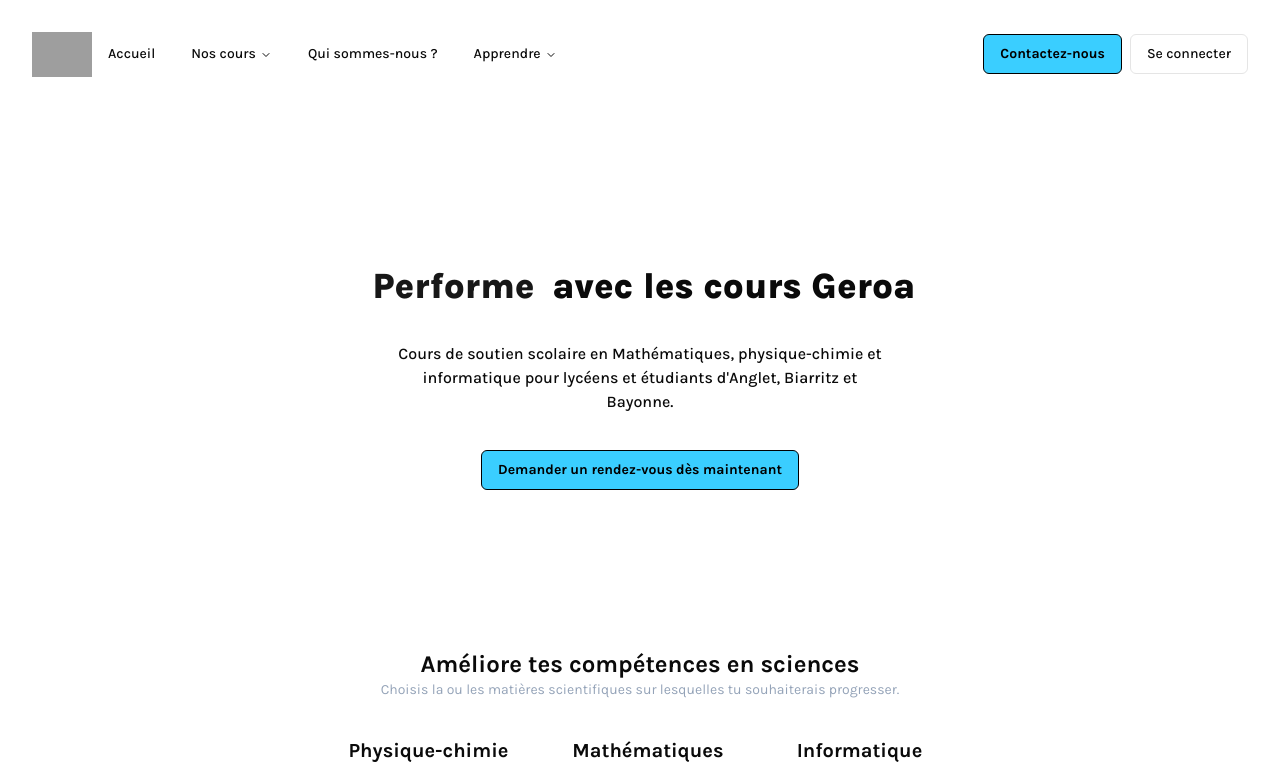
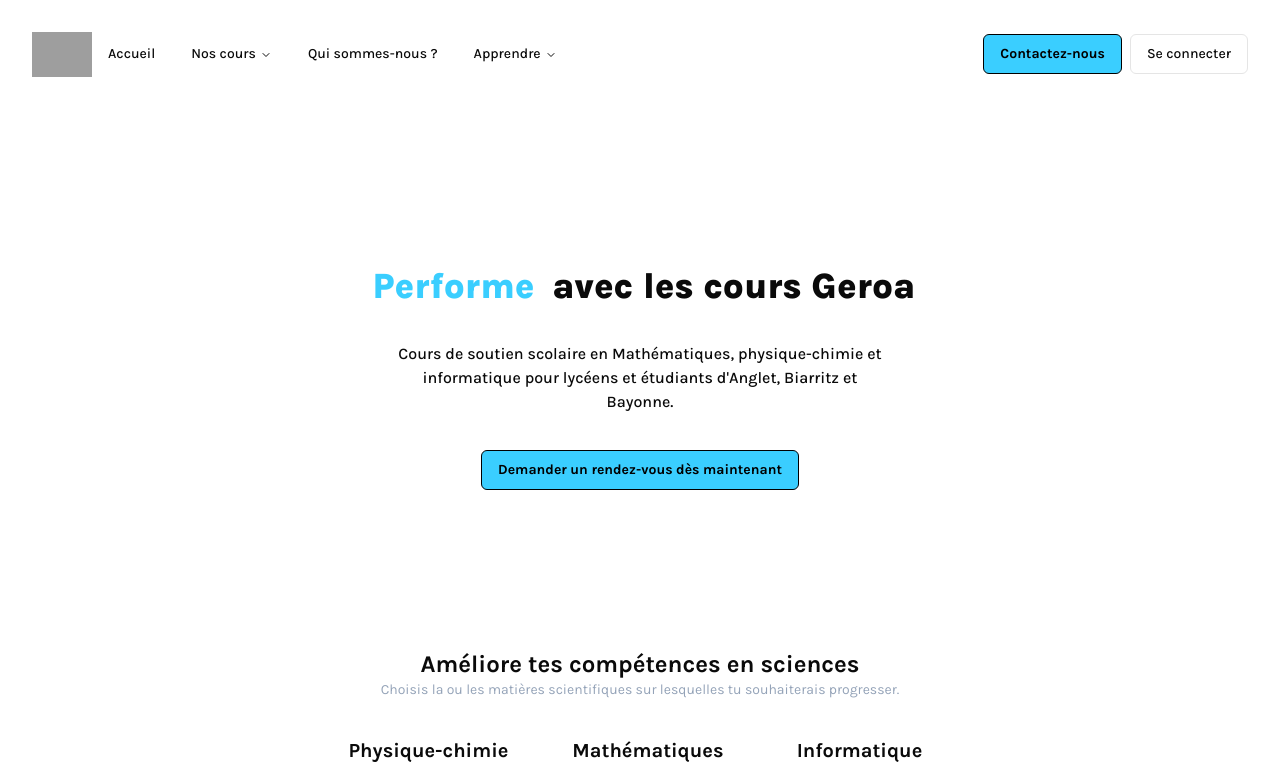
Before and after one commit to clemencefrz/cours-geroa, a Next.js app: page / in a window 1280 px wide. Shown: the top 772 px of the page. Built offline with nearby package versions, Linux system fonts and the light colour scheme; grey boxes are pictures that could not be loaded.

Commit message:
change color

```diff
--- a/app/components/Home/Hero.tsx
+++ b/app/components/Home/Hero.tsx
@@ -13,7 +13,8 @@
   return (
     <div className="flex flex-col gap-9 items-center justify-center h-[468px]">
       <h1 className="text-4xl font-extrabold">
-        <FlipWords words={words} /> avec les cours Geroa
+        <FlipWords words={words} className="text-primary" /> avec les cours
+        Geroa
       </h1>
 
       <h2 className="text-base text-center max-w-[500px] font-medium">
```
